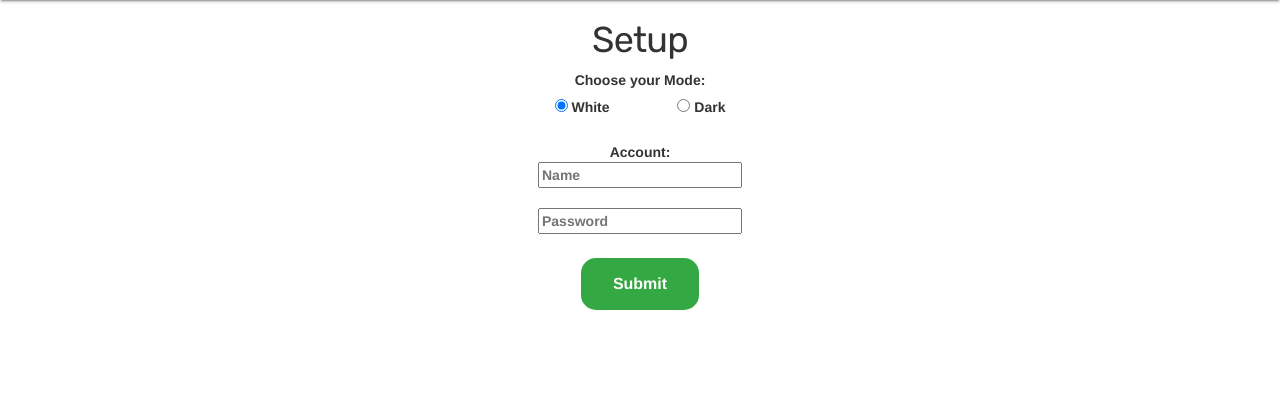
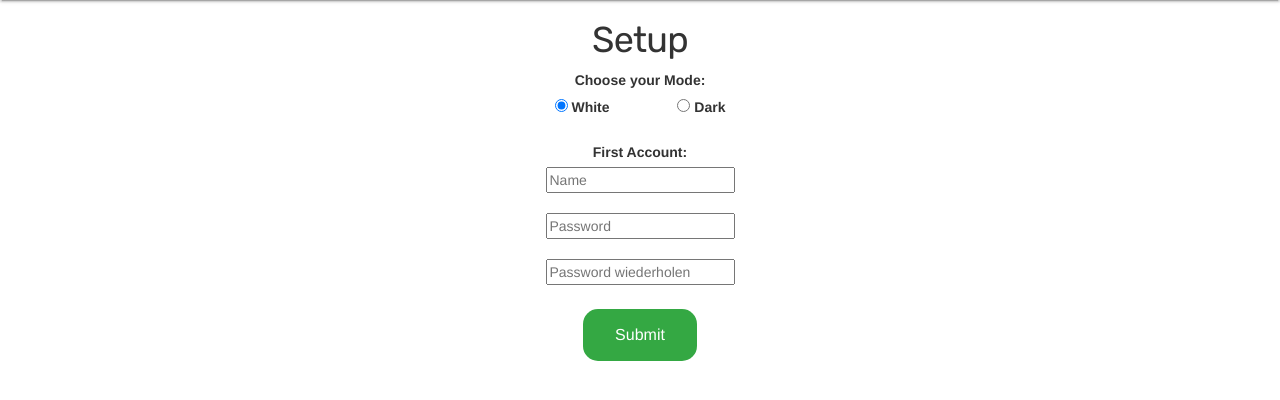
Before and after one commit to Strawberry-Software-Industries/SecureCloud, a Flask app: template templates/fsetup.html in a window 1280 px wide. Shown: the part 64-464 px from the top of the page. Run offline with Flask 2, Linux system fonts and the light colour scheme; the template is opened without the code that fills it, so the values that code supplies are empty; parts of the project's set-up code (start-up, migrations or seed data) failed here and were passed over; some libraries are stand-ins or nearby versions.

Commit message:
First Setup

```diff
--- a/templates/fsetup.html
+++ b/templates/fsetup.html
@@ -56,10 +56,10 @@
                         <label>Choose your Mode:</label> <br>
                         <input type="radio" placeholder="White" name="mode" value="White" id="white" checked> <label for="white" style="margin-right: 5%;">White</label>
                         <input type="radio" placeholder="Dark" name="mode" value="Dark" id="dark"> <label for="dark">Dark</label><br><br>
-                        <label><Main>
-                        <First></First> Account:</label> <br>
+                        <label>First Account:</label> <br>
                         <input type="text" placeholder="Name" name="username"> <br><br>
-                        <input type="text" placeholder="Password" name="password"> <br><br>
+                        <input type="password" placeholder="Password" name="password"> <br><br>
+                        <input type="password" placeholder="Password wiederholen" name="password2"> <br><br>
                         <input class="button-green" type="submit" value="Submit">
                     </form>
                     {% if error %}
```
